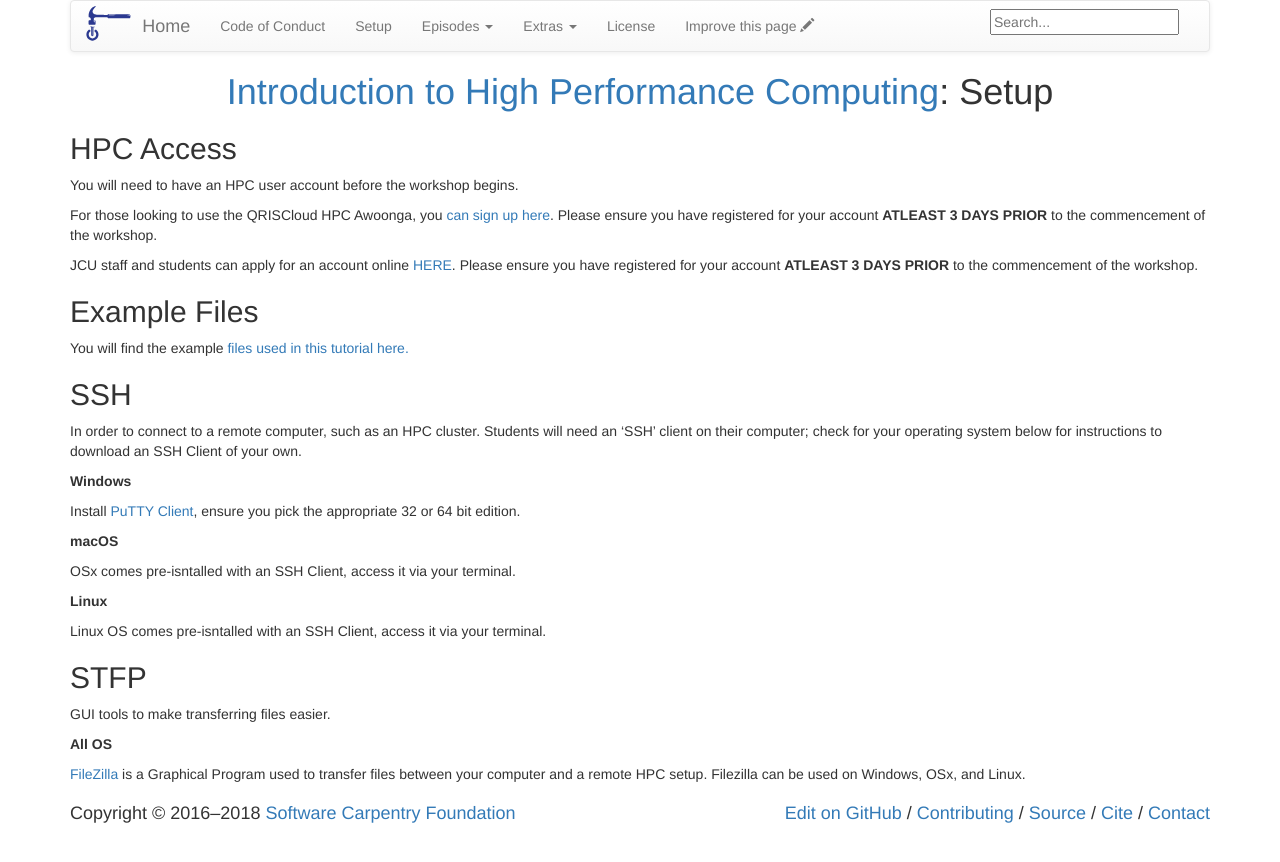
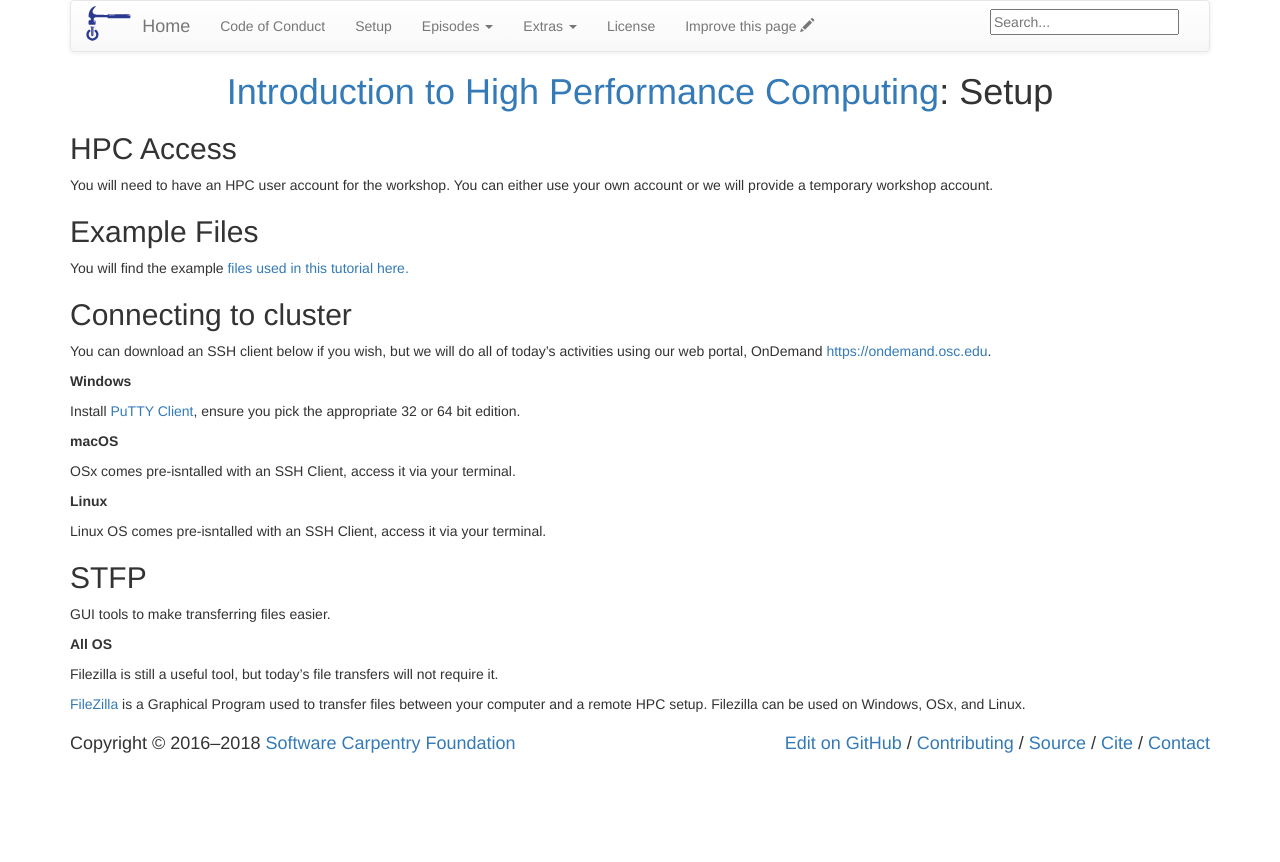
Before and after one commit to khill42/OSC_IntroHPC, a Jekyll site: the page built from setup.md, in a window 1280 px wide. Shown: the top 862 px of the page. Built offline with Jekyll 4.4.1, drawn with Linux system fonts in a browser that asks for light colours.

Commit message:
Update setup.md

```diff
--- a/setup.md
+++ b/setup.md
@@ -6,22 +6,21 @@ permalink: /setup/
 
 ## HPC Access
 
-You will need to have an HPC user account before the workshop begins.
+You will need to have an HPC user account for the workshop.  You can either use your own account or we will provide
+a temporary workshop account.
 
-For those looking to use the QRISCloud HPC Awoonga, you [can sign up here](https://rcc.uq.edu.au/awoonga). Please ensure you have registered for your account **ATLEAST 3 DAYS PRIOR** to the commencement of the workshop.
-
-JCU staff and students can apply for an account online [HERE](https://plone.jcu.edu.au/hpc/getting-an-account.html).
-Please ensure you have registered for your account **ATLEAST 3 DAYS PRIOR** to the commencement of the workshop.
 
 ## Example Files
 
 You will find the example [files used in this tutorial here.](https://github.com/amandamiotto/INTRO_HPC/raw/gh-pages/files/hpcCarpentry.zip)
 
 
-## SSH
 
-In order to connect to a remote computer, such as an HPC cluster.  Students will need an 'SSH' client on their computer;
-check for your operating system below for instructions to download an SSH Client of your own.
+
+## Connecting to cluster
+
+You can download an SSH client below if you wish, but we will do all of today's activities using our web portal, OnDemand
+[https://ondemand.osc.edu](https://ondemand.osc.edu).
 
 **Windows**
 
@@ -41,5 +40,7 @@ GUI tools to make transferring files easier.
 
 **All OS**
 
+Filezilla is still a useful tool, but today's file transfers will not require it.
+
 [FileZilla](https://filezilla-project.org/) is a Graphical Program used to transfer files between your computer and a remote HPC setup.
 Filezilla can be used on Windows, OSx, and Linux.
```
